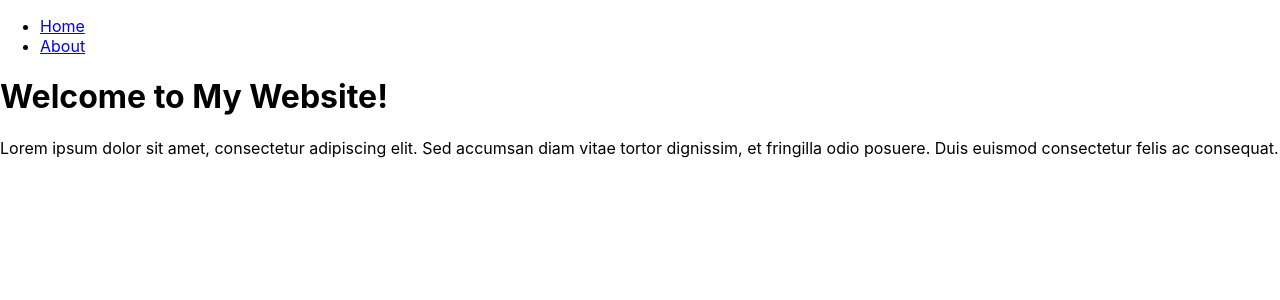
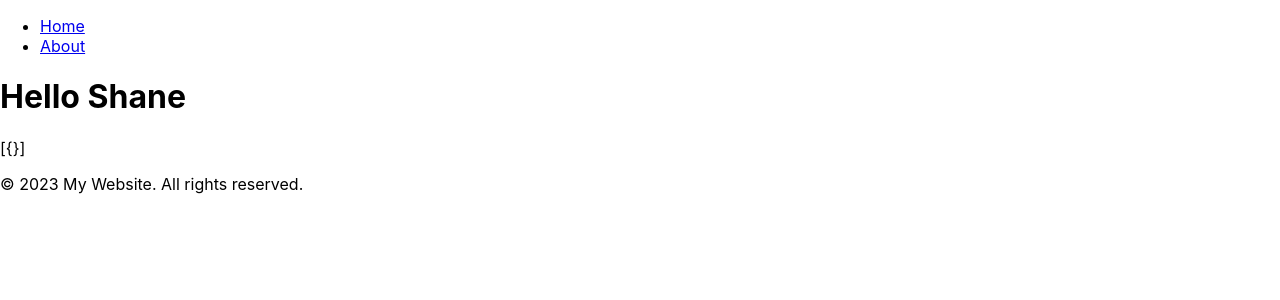
Before and after one commit to shaneloewe/directed-study, a React (Create React App) app in the folder my-app/: page / in a window 1280 px wide. Shown: the top 300 px of the page. Built offline with nearby package versions, Linux system fonts and the light colour scheme; no server answers.

Commit message:
added Hello function and Home page, got it workin

```diff
--- a/my-app/public/index.html
+++ b/my-app/public/index.html
@@ -7,7 +7,7 @@
   <meta name="viewport" content="width=device-width, initial-scale=1" />
   <meta name="theme-color" content="#000000" />
   <meta name="description" content="Web site created using create-react-app" />
-  <script src="https://pyodide-cdn2.iodide.io/v0.15.0/full/pyodide.js"></script>
+  <!--<script src="https://pyodide-cdn2.iodide.io/v0.15.0/full/pyodide.js"></script>-->
   <link rel="apple-touch-icon" href="%PUBLIC_URL%/logo192.png" />
   <!--
       manifest.json provides metadata used when your web app is installed on a
--- a/my-app/src/App.js
+++ b/my-app/src/App.js
@@ -4,6 +4,7 @@ import { BrowserRouter as Router, Routes, Route } from 'react-router-dom';
 import Home from './pages/Home';
 import About from './pages/About';
 import Header from './components/Header';
+import Footer from './components/Footer';
 
 function App() {
   return (
@@ -14,6 +15,7 @@ function App() {
           <Route exact path="/" element={<Home />} />
           <Route path="/about" element={<About />} />
         </Routes>
+        <Footer />
       </div>
     </Router>
   );
--- /dev/null
+++ b/my-app/src/components/Hello.js
@@ -0,0 +1,23 @@
+import React, { useEffect, useState } from 'react';
+
+function Hello(props) {
+    const [data, setData] = useState([{}])
+
+    useEffect(() => {
+        fetch(`http://127.0.0.1:5000/${props.name}`)
+            .then(res => res.json())
+            .then(data => {
+                setData(data)
+                console.log(data)
+            })
+    }, [props.name])
+
+    return (
+        <div>
+            <h1>Hello {props.name}</h1>
+            <p>{JSON.stringify(data)}</p>
+        </div>
+    )
+}
+
+export default Hello;
--- a/my-app/src/pages/Home.js
+++ b/my-app/src/pages/Home.js
@@ -1,13 +1,11 @@
-// Home.js
-
 import React from 'react';
+import Hello from '../components/Hello.js';
 
 function Home() {
     return (
-        <main>
-            <h1>Welcome to My Website!</h1>
-            <p>Lorem ipsum dolor sit amet, consectetur adipiscing elit. Sed accumsan diam vitae tortor dignissim, et fringilla odio posuere. Duis euismod consectetur felis ac consequat. </p>
-        </main>
+        <div>
+            <Hello name="Shane" />
+        </div>
     );
 }
 
```
Also changed, not shown: my-app/package.json (line endings or trailing spaces), my-app/vercel.json (added), 1 other file (tests, documents, lock files or other folders).
